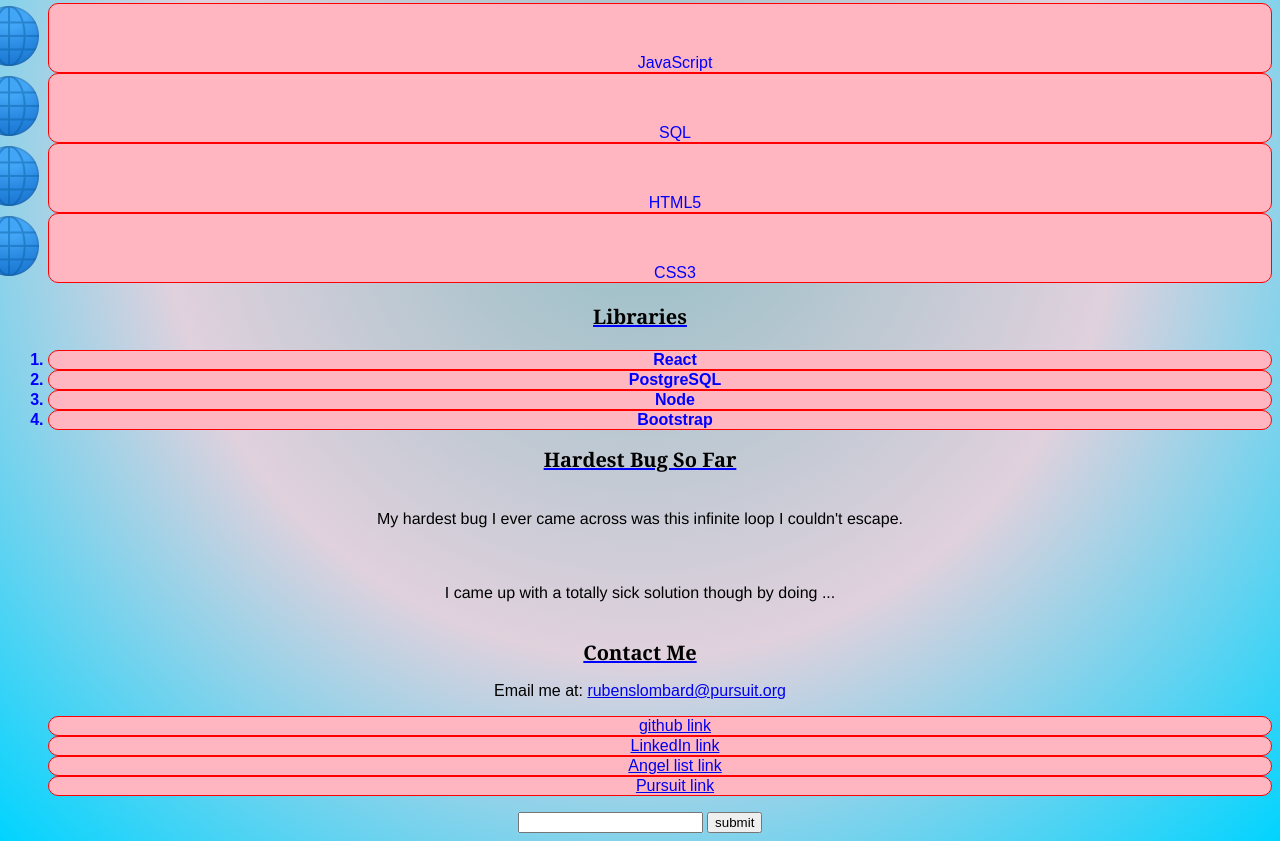
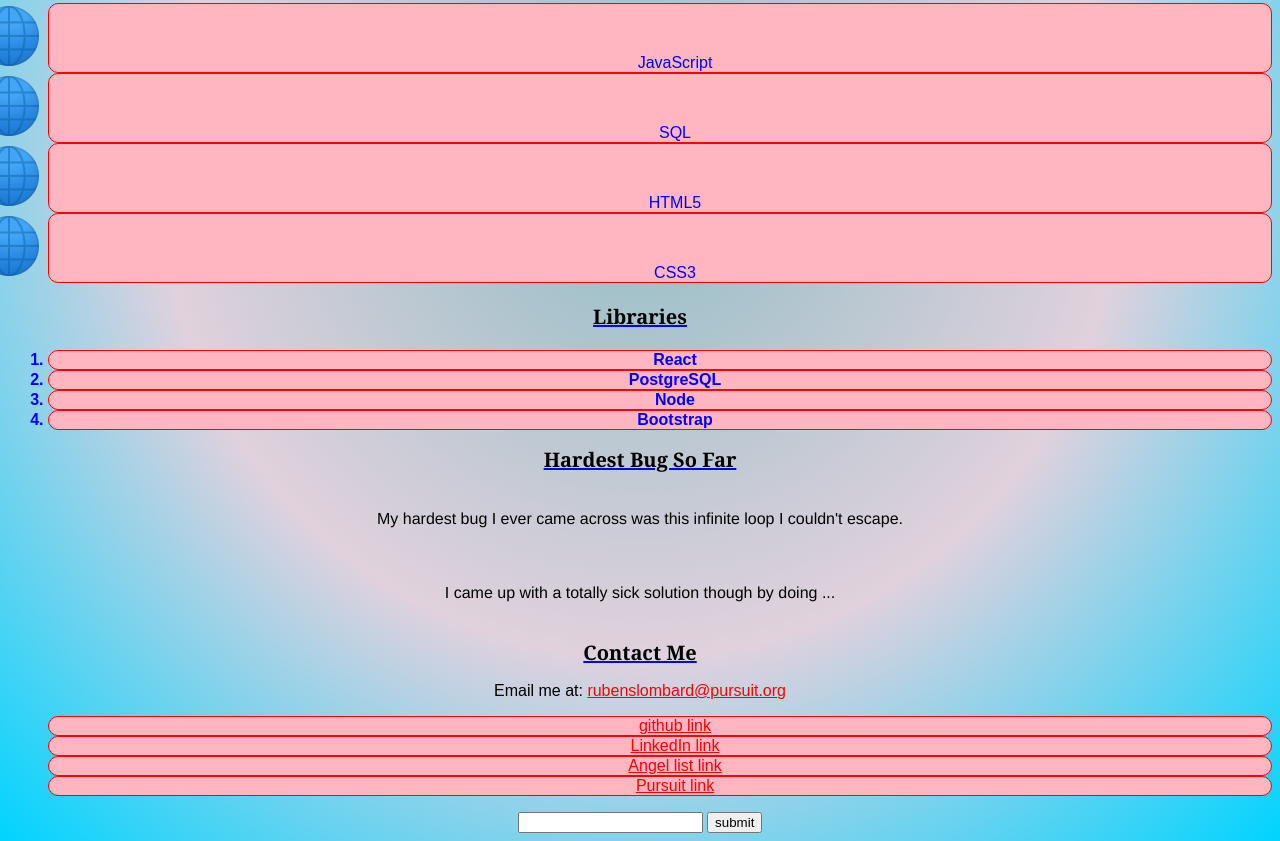
Before and after one commit to 9-5-pursuit/lab-css-selectors, a website: page about.html in a window 1280 px wide. Shown: the part 483-1324 px from the top of the page. Drawn offline with Linux system fonts and the light colour scheme.

Commit message:
homework files modified

```diff
--- a/about.html
+++ b/about.html
@@ -20,7 +20,7 @@
           text-align: center;
         }
         a:hover{
-  background-color: red;
+  background-color: rgb(0, 51, 255);
                 }
 
      languages-list{
--- a/styles.css
+++ b/styles.css
@@ -8,6 +8,9 @@
   }
   ul.languages-list{
   list-style-image: url(./assets/globe.png);
+}
+a{
+  color: red
 }
 
 
```
